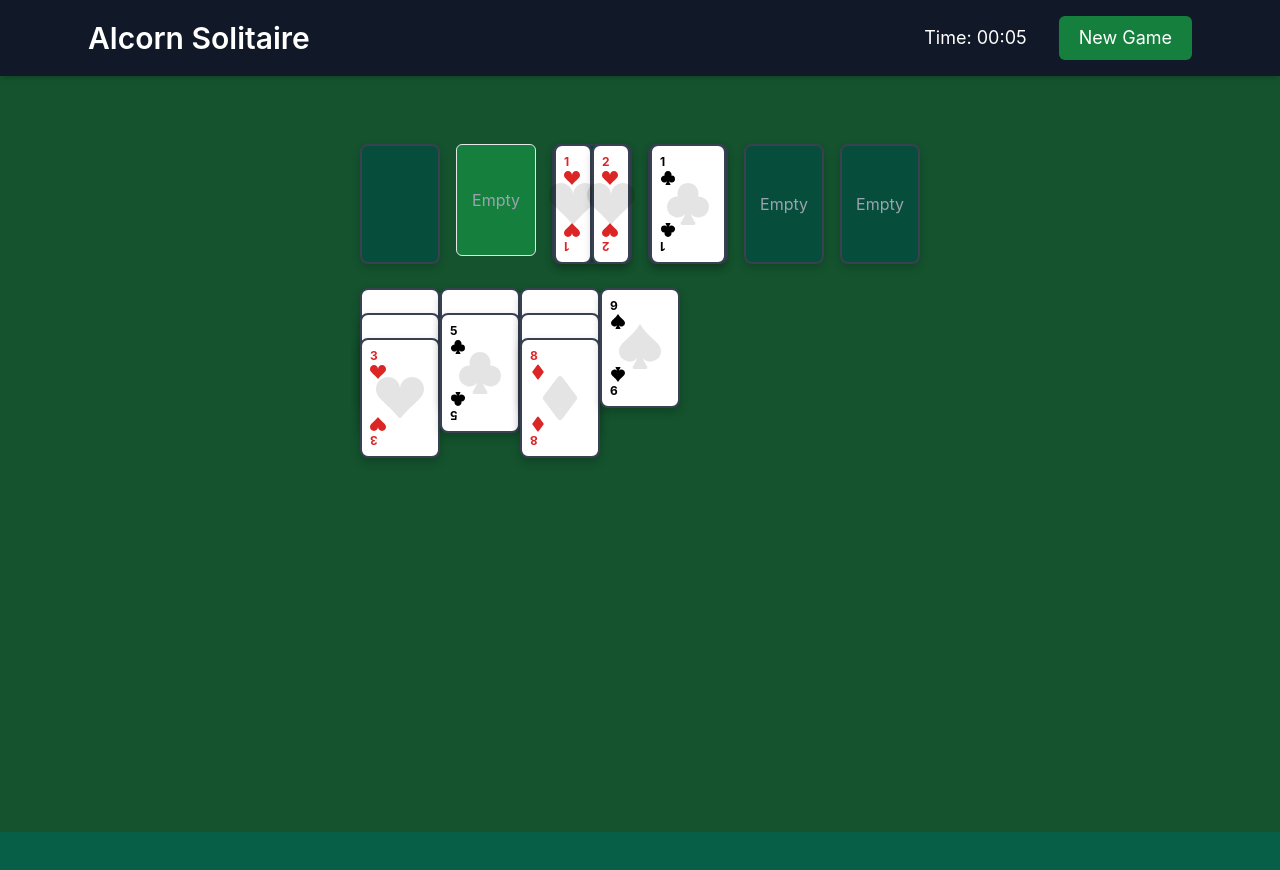
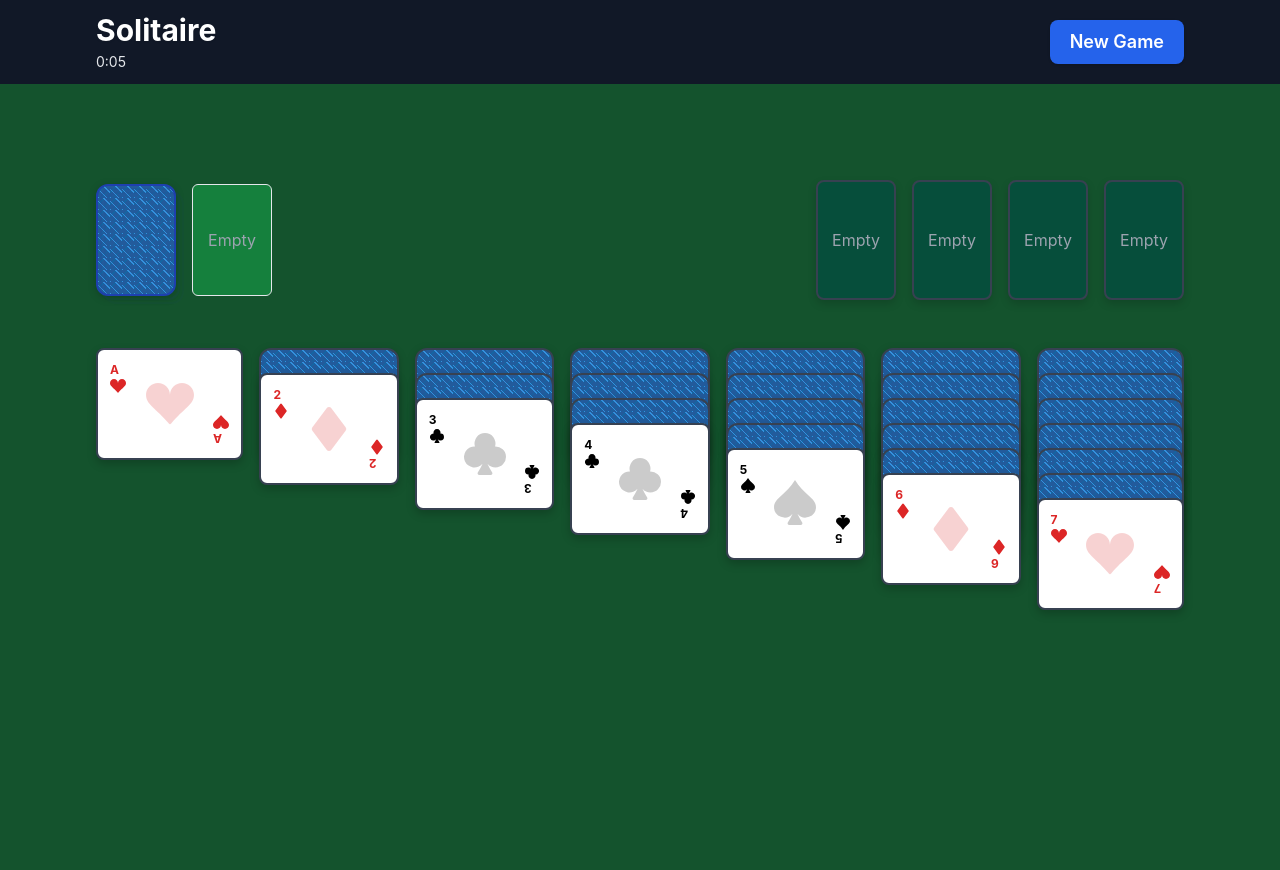
Before and after one commit to kalcorn/alcorn-solitaire, a Next.js app: page / in a window 1280 px wide. Shown: the top 870 px of the page. Before the commit the page ends 832 px from the top, so only its background shows below. Built offline with nearby package versions, Linux system fonts and the light colour scheme.

Commit message:
Misc. UI Updates

```diff
--- a/src/components/Card.tsx
+++ b/src/components/Card.tsx
@@ -16,53 +16,51 @@ const suitIcons = {
   spades: BsSuitSpadeFill,
 };
 
+const rankMap = {
+  1: "A", 11: "J", 12: "Q", 13: "K"
+};
+
 const Card: React.FC<CardProps> = ({ suit, rank, faceUp, onClick }) => {
   const SuitIcon = suitIcons[suit];
+  const displayRank = rankMap[rank as keyof typeof rankMap] || rank;
+
+  const suitColor = suit === 'hearts' || suit === 'diamonds' ? 'text-red-600' : 'text-black';
 
   return (
-    <button
-      type="button"
+    <div
+      className={`card w-100 h-28 rounded-xl border-2 border-gray-300 shadow-lg
+        flex items-center justify-center select-none cursor-pointer
+        transition-transform duration-150 active:scale-95
+        ${faceUp ? "bg-white face-up" : "blue-linen-texture border-blue-800"}`
+      }
       onClick={onClick}
-      aria-pressed={faceUp}
-      aria-label={`${rank} of ${suit}`}
-      className={`card w-20 h-28 rounded-md border-2 border-gray-700 shadow-lg relative bg-white text-black flex flex-col justify-between p-2 font-semibold text-lg transition-transform duration-300 ease-in-out ${
-        !faceUp ? 'bg-blue-900 text-transparent' : ''
-      }`}
+      style={{
+        userSelect: 'none',
+        touchAction: 'manipulation',
+        position: 'relative'
+      }}
     >
       {faceUp ? (
-        <>
-          {/* Top-left rank and suit */}
-          <div className="flex flex-col items-start">
-            <span className={`${suit === 'hearts' || suit === 'diamonds' ? 'text-red-600' : 'text-black'} text-xs font-bold`}>
-              {rank}
-            </span>
-            <SuitIcon
-              className={`${suit === 'hearts' || suit === 'diamonds' ? 'text-red-600' : 'text-black'} w-4 h-4`}
-              aria-hidden="true"
-            />
+        <div className="relative w-full h-full">
+          {/* Top-left corner */}
+          <div className="absolute top-1 left-1 flex flex-col items-start">
+            <span className={`${suitColor} text-xs font-bold`}>{displayRank}</span>
+            <SuitIcon className={`${suitColor} text-base`} />
           </div>
-
-          {/* Center large, low-opacity suit */}
-          <SuitIcon
-            className="absolute top-1/2 left-1/2 transform -translate-x-1/2 -translate-y-1/2 opacity-10 w-12 h-12 pointer-events-none select-none"
-            aria-hidden="true"
-          />
-
-          {/* Bottom-right rank and suit rotated */}
-          <div className="flex flex-col items-end rotate-180 transform">
-            <span className={`${suit === 'hearts' || suit === 'diamonds' ? 'text-red-600' : 'text-black'} text-xs font-bold`}>
-              {rank}
-            </span>
-            <SuitIcon
-              className={`${suit === 'hearts' || suit === 'diamonds' ? 'text-red-600' : 'text-black'} w-4 h-4`}
-              aria-hidden="true"
-            />
+          {/* Bottom-right corner (rotated) */}
+          <div className="absolute bottom-1 right-1 flex flex-col items-end rotate-180">
+            <span className={`${suitColor} text-xs font-bold`}>{displayRank}</span>
+            <SuitIcon className={`${suitColor} text-base`} />
           </div>
-        </>
+          {/* Center large faded suit */}
+          <div className="absolute inset-0 flex items-center justify-center">
+            <SuitIcon className={`${suitColor} opacity-20 text-5xl`} />
+          </div>
+        </div>
       ) : (
-        <span className="card-back" />
+        <div className="w-full h-full flex items-center justify-center" />
       )}
-    </button>
+    </div>
   );
 };
 
--- a/src/components/GameBoard.tsx
+++ b/src/components/GameBoard.tsx
@@ -6,45 +6,60 @@ import StockPile from './StockPile';
 import WastePile from './WastePile';
 import { Card as CardType, Suit } from '@/types';
 
+// --- 7 tableau piles: classic deal, last card faceUp
 const initialTableau: CardType[][] = [
+  [ { id: 'H1', suit: 'hearts', rank: 1, faceUp: true } ],
   [
-    { id: 'hearts-1', suit: 'hearts' as Suit, rank: 1, faceUp: false },
-    { id: 'hearts-2', suit: 'hearts' as Suit, rank: 2, faceUp: false },
-    { id: 'hearts-3', suit: 'hearts' as Suit, rank: 3, faceUp: true },
+    { id: 'C2', suit: 'clubs', rank: 2, faceUp: false },
+    { id: 'D2', suit: 'diamonds', rank: 2, faceUp: true },
   ],
   [
-    { id: 'clubs-4', suit: 'clubs' as Suit, rank: 4, faceUp: false },
-    { id: 'clubs-5', suit: 'clubs' as Suit, rank: 5, faceUp: true },
+    { id: 'S3a', suit: 'spades', rank: 3, faceUp: false },
+    { id: 'H3a', suit: 'hearts', rank: 3, faceUp: false },
+    { id: 'C3a', suit: 'clubs', rank: 3, faceUp: true },
   ],
   [
-    { id: 'diamonds-6', suit: 'diamonds' as Suit, rank: 6, faceUp: false },
-    { id: 'diamonds-7', suit: 'diamonds' as Suit, rank: 7, faceUp: false },
-    { id: 'diamonds-8', suit: 'diamonds' as Suit, rank: 8, faceUp: true },
+    { id: 'D4a', suit: 'diamonds', rank: 4, faceUp: false },
+    { id: 'S4a', suit: 'spades', rank: 4, faceUp: false },
+    { id: 'H4a', suit: 'hearts', rank: 4, faceUp: false },
+    { id: 'C4a', suit: 'clubs', rank: 4, faceUp: true },
   ],
   [
-    { id: 'spades-9', suit: 'spades' as Suit, rank: 9, faceUp: true },
+    { id: 'S5a', suit: 'spades', rank: 5, faceUp: false },
+    { id: 'D5a', suit: 'diamonds', rank: 5, faceUp: false },
+    { id: 'H5a', suit: 'hearts', rank: 5, faceUp: false },
+    { id: 'C5a', suit: 'clubs', rank: 5, faceUp: false },
+    { id: 'S5b', suit: 'spades', rank: 5, faceUp: true },
   ],
-  [],
-  [],
-  [],
+  [
+    { id: 'H6a', suit: 'hearts', rank: 6, faceUp: false },
+    { id: 'D6a', suit: 'diamonds', rank: 6, faceUp: false },
+    { id: 'C6a', suit: 'clubs', rank: 6, faceUp: false },
+    { id: 'S6a', suit: 'spades', rank: 6, faceUp: false },
+    { id: 'H6b', suit: 'hearts', rank: 6, faceUp: false },
+    { id: 'D6b', suit: 'diamonds', rank: 6, faceUp: true },
+  ],
+  [
+    { id: 'C7a', suit: 'clubs', rank: 7, faceUp: false },
+    { id: 'S7a', suit: 'spades', rank: 7, faceUp: false },
+    { id: 'H7a', suit: 'hearts', rank: 7, faceUp: false },
+    { id: 'D7a', suit: 'diamonds', rank: 7, faceUp: false },
+    { id: 'C7b', suit: 'clubs', rank: 7, faceUp: false },
+    { id: 'S7b', suit: 'spades', rank: 7, faceUp: false },
+    { id: 'H7b', suit: 'hearts', rank: 7, faceUp: true },
+  ],
 ];
 
-const initialFoundation: CardType[][] = [
-  [
-    { id: 'hearts-1', suit: 'hearts' as Suit, rank: 1, faceUp: true },
-    { id: 'hearts-2', suit: 'hearts' as Suit, rank: 2, faceUp: true },
-  ],
-  [
-    { id: 'clubs-1', suit: 'clubs' as Suit, rank: 1, faceUp: true },
-  ],
-  [],
-  [],
-];
+// --- Dummy 4 foundation piles (empty for now) ---
+const initialFoundation: CardType[][] = [[], [], [], []];
 
-const initialStock: CardType[] = [
-  { id: 'spades-10', suit: 'spades' as Suit, rank: 10, faceUp: false },
-  { id: 'spades-11', suit: 'spades' as Suit, rank: 11, faceUp: false },
-];
+// --- 24-card stock pile, face down ---
+const initialStock: CardType[] = Array.from({ length: 24 }, (_, i) => ({
+  id: `stock-${i + 1}`,
+  suit: (['hearts', 'diamonds', 'clubs', 'spades'] as Suit[])[i % 4],
+  rank: ((i % 13) + 1),
+  faceUp: false
+}));
 
 const initialWaste: CardType[] = [];
 
@@ -61,30 +76,44 @@ const GameBoard: React.FC = () => {
   }, []);
 
   const handleNewGame = () => {
-    // Reset logic to be implemented
     setTimeElapsed(0);
+    // TODO: Reset logic for piles here
   };
 
   return (
-    <main className="pt-32 p-4 bg-green-900 min-h-screen flex flex-col items-center overflow-y-auto">
+    <>
       <Header timeElapsed={timeElapsed} onNewGame={handleNewGame} />
+      <main className="pt-24 min-h-screen w-full flex flex-col items-center">
+        <div className="w-full max-w-6xl mx-auto px-4 sm:px-6 lg:px-8">
+          <div className="flex flex-col gap-6 w-full">
+            {/* Stock, Waste, Foundations */}
+            <div className="flex flex-row items-center justify-between w-full gap-8 mb-6">
+              <div className="flex flex-row items-center gap-4">
+                <StockPile cards={stockPile} />
+                <WastePile cards={wastePile} />
+              </div>
+              <div className="flex flex-row items-center gap-4">
+                {[0, 1, 2, 3].map(i => (
+                  <FoundationPile key={i} index={i} cards={foundationPiles[i]} />
+                ))}
+              </div>
+            </div>
+            {/* Tableau piles - perfectly flush left/right using grid with negative margin */}
+            <div className="grid grid-cols-7 w-full">
+              {tableauPiles.map((pile, i) => (
+                <div key={i} className={i === 0 ? "pe-2" :
+                  i === tableauPiles.length -1 ? "ps-2"
+                  : "px-2"}>
 
-      <section className="flex justify-between w-full max-w-7xl mb-6">
-        <StockPile cards={stockPile} />
-        <WastePile cards={wastePile} />
-        <div className="flex space-x-4">
-          {foundationPiles.map((pile, idx) => (
-            <FoundationPile key={idx} cards={pile} />
-          ))}
+                  <TableauPile cards={pile} />
+                </div>
+
+              ))}
+            </div>
+          </div>
         </div>
-      </section>
-
-      <section className="flex justify-between w-full max-w-7xl">
-        {tableauPiles.map((pile, idx) => (
-          <TableauPile key={idx} cards={pile} />
-        ))}
-      </section>
-    </main>
+      </main>
+    </>
   );
 };
 
--- a/src/components/Header.tsx
+++ b/src/components/Header.tsx
@@ -1,36 +1,30 @@
 import React from 'react';
 
 interface HeaderProps {
-  timeElapsed: number; // seconds
+  timeElapsed: number;
   onNewGame: () => void;
 }
 
 const formatTime = (seconds: number) => {
-  const mins = Math.floor(seconds / 60)
-    .toString()
-    .padStart(2, '0');
-  const secs = (seconds % 60).toString().padStart(2, '0');
-  return `${mins}:${secs}`;
+  const mins = Math.floor(seconds / 60);
+  const secs = seconds % 60;
+  return `${mins}:${secs < 10 ? '0' : ''}${secs}`;
 };
 
-const Header: React.FC<HeaderProps> = ({ timeElapsed, onNewGame }) => {
-  return (
-    <header className="w-full fixed top-0 left-0 bg-gray-900 text-white shadow-md z-50">
-      <div className="max-w-6xl mx-auto flex justify-between items-center px-6 py-4">
-        <h1 className="text-3xl font-semibold">Alcorn Solitaire</h1>
-        <div className="flex items-center space-x-8">
-          <div className="text-lg">Time: {formatTime(timeElapsed)}</div>
+const Header: React.FC<HeaderProps> = ({ timeElapsed, onNewGame }) => (
+  <header className="w-full bg-gray-900 text-white py-3 flex justify-between items-center">
+    <div className="w-full max-w-6xl mx-auto px-4 sm:px-6 lg:px-8 flex justify-between items-center h-full">
+      <div className="flex flex-col">
+        <h1 className="text-3xl font-bold text-white drop-shadow-sm mb-1">Solitaire</h1>
+        <span className="text-sm text-gray-200">{formatTime(timeElapsed)}</span>
+      </div>
       <button
         onClick={onNewGame}
-            className="bg-green-700 hover:bg-green-800 px-5 py-2 rounded-md text-lg"
-            aria-label="Start a new game"
+        className="px-5 py-2 rounded-lg bg-blue-600 text-white text-lg font-semibold shadow hover:bg-blue-700 active:scale-95 transition"
       >
         New Game
       </button>
     </div>
-      </div>
   </header>
 );
-};
-
 export default Header;
--- a/src/components/StockPile.tsx
+++ b/src/components/StockPile.tsx
@@ -1,34 +1,31 @@
 import React from 'react';
-import { Card } from '@/types';
+import { Card as CardType } from '@/types';
 
 interface StockPileProps {
-  cards: Card[];
-  onDrawCard?: () => void;
-  disabled?: boolean;
+  cards: CardType[];
+  onClick?: () => void;
 }
 
-const StockPile: React.FC<StockPileProps> = ({ cards, onDrawCard, disabled }) => {
-  const isEmpty = cards.length === 0;
+const StockPile: React.FC<StockPileProps> = ({ cards, onClick }) => (
+  <div className="relative">
+    {/* Card stack effect (subtle shadows if more than 1 card) */}
+    {cards.length > 1 && (
+      <div className="absolute left-1 top-1 w-20 h-28 rounded-xl border-2 border-blue-900 shadow opacity-10 pointer-events-none" />
+    )}
+    {cards.length > 2 && (
+      <div className="absolute left-2 top-2 w-20 h-28 rounded-xl border-2 border-blue-900 shadow opacity-5 pointer-events-none" />
+    )}
+    {/* Top card */}
+    {cards.length > 0 ? (
+      <div
+        className="blue-linen-texture w-20 h-28 rounded-xl border-2 border-blue-800 shadow-lg cursor-pointer"
+        onClick={onClick}
+        title="Stock pile"
+      />
+    ) : (
+      <div className="w-20 h-28 rounded-xl border-2 border-gray-400 bg-gray-200 flex items-center justify-center opacity-40" />
+    )}
+  </div>
+);
 
-  return (
-    <button
-      type="button"
-      className={`stock-pile w-20 h-28 rounded-md border ${
-        isEmpty ? 'bg-gray-700 cursor-default' : 'bg-green-700 cursor-pointer'
-      }`}
-      aria-label={isEmpty ? 'Empty stock pile' : 'Stock pile, click to draw a card'}
-      onClick={() => {
-        if (!disabled && !isEmpty && onDrawCard) onDrawCard();
-      }}
-      disabled={disabled || isEmpty}
-    >
-      {isEmpty ? (
-        <div className="empty-pile text-gray-400">Empty</div>
-      ) : (
-        <div className="card-back" />
-      )}
-    </button>
-  );
-};
-
-export default React.memo(StockPile);
+export default StockPile;
--- a/src/components/TableauPile.tsx
+++ b/src/components/TableauPile.tsx
@@ -8,7 +8,7 @@ interface TableauPileProps {
 }
 
 const TableauPile: React.FC<TableauPileProps> = ({ cards, onCardClick }) => (
-  <div className="tableau-pile w-20 relative" role="list" aria-label="Tableau pile">
+  <div className="tableau-pile w-100 relative" role="list" aria-label="Tableau pile">
     {cards.map((card, index) => (
       <div
         key={card.id}
--- a/src/pages/_app.tsx
+++ b/src/pages/_app.tsx
@@ -1,6 +1,12 @@
-import '@/styles/globals.css';
+import '../styles/globals.css';
 import type { AppProps } from 'next/app';
 
-export default function App({ Component, pageProps }: AppProps) {
-  return <Component {...pageProps} />;
+function AlcornSolitaire({ Component, pageProps }: AppProps) {
+  return (
+    <div className="felt-bg min-h-screen flex flex-col w-full">
+      <Component {...pageProps} />
+    </div>
+  );
 }
+
+export default AlcornSolitaire;
--- a/src/pages/index.tsx
+++ b/src/pages/index.tsx
@@ -10,7 +10,7 @@ const Home: NextPage = () => {
         <meta name="description" content="Play classic Solitaire online" />
         <meta name="viewport" content="width=device-width, initial-scale=1" />
       </Head>
-      <main className="min-h-screen bg-green-900 flex flex-col items-center justify-center p-4">
+      <main className="min-h-screen bg-green-900 flex flex-col items-center justify-center">
         <h1 className="sr-only">Alcorn Solitaire</h1>
         <GameBoard />
       </main>
--- a/src/styles/globals.css
+++ b/src/styles/globals.css
@@ -2,22 +2,24 @@
 @tailwind components;
 @tailwind utilities;
 
-/* Textured green background for table */
-body, html, #__next {
-  height: 100%;
+body {
+  min-height: 100vh;
   margin: 0;
-  background-color: #065f46; /* Tailwind emerald-800 */
-  background-image:
-    radial-gradient(circle at 1px 1px, #064e3b 1px, transparent 2px),
-    radial-gradient(circle at 3px 3px, #064e3b 1px, transparent 2px);
-  background-size: 4px 4px;
+  padding: 0;
   font-family: 'Inter', system-ui, sans-serif;
+  background:
+    radial-gradient(circle, rgba(60,100,45,0.23) 0%, rgba(35,97,28,0.8) 100%),
+    repeating-linear-gradient(120deg, rgba(55,129,32,0.07) 0px, rgba(55,129,32,0.07) 2px, transparent 2px, transparent 18px),
+    repeating-linear-gradient(60deg, rgba(37,145,26,0.07) 0px, rgba(37,145,26,0.07) 2px, transparent 2px, transparent 18px),
+    #23611c;
+  background-blend-mode: multiply;
+  background-size: cover, 120px 120px, 120px 120px, cover;
 }
 
 /* Card styles */
 .card {
-  width: 80px;
-  height: 120px;
+  /*width: 80px;*/
+  /*height: 120px;*/
   border-radius: 8px;
   border: 2px solid #374151; /* Tailwind gray-700 */
   box-shadow: 0 4px 10px rgba(0, 0, 0, 0.2);
@@ -29,10 +31,12 @@ body, html, #__next {
   font-weight: 700;
   font-size: 1.2rem;
   transition: transform 0.3s ease, box-shadow 0.3s ease;
+  position: relative;
 }
 
+/* Ensure face-up cards are always white */
 .card.face-up {
-  background-color: white;
+  background-color: white !important;
   color: black;
 }
 
@@ -50,7 +54,7 @@ body, html, #__next {
 
 /* Tableau pile card vertical spacing */
 .tableau-pile {
-  width: 80px; /* match card width */
+  /*width: 80px; /* match card width */
   height: 400px; /* enough height for stacking cards */
   position: relative;
 }
@@ -101,3 +105,14 @@ body, html, #__next {
 main.pt-32 {
   padding-top: 8rem !important; /* Ensures spacing below fixed header */
 }
+
+/* --- Blue linen texture for card backs (NEW) --- */
+.blue-linen-texture {
+  background-color: #225b9c;
+  background-image:
+    repeating-linear-gradient(45deg, #3490dc 0px, #3490dc 1px, transparent 1px, transparent 6px),
+    repeating-linear-gradient(-45deg, #1465a2 0px, #1465a2 1px, transparent 1px, transparent 6px);
+  background-size: 12px 12px;
+  border-radius: 0.75rem;
+  box-shadow: 0 2px 8px rgba(0,0,0,0.18);
+}
```
Lines whose indentation alone changed are shown as unchanged.
